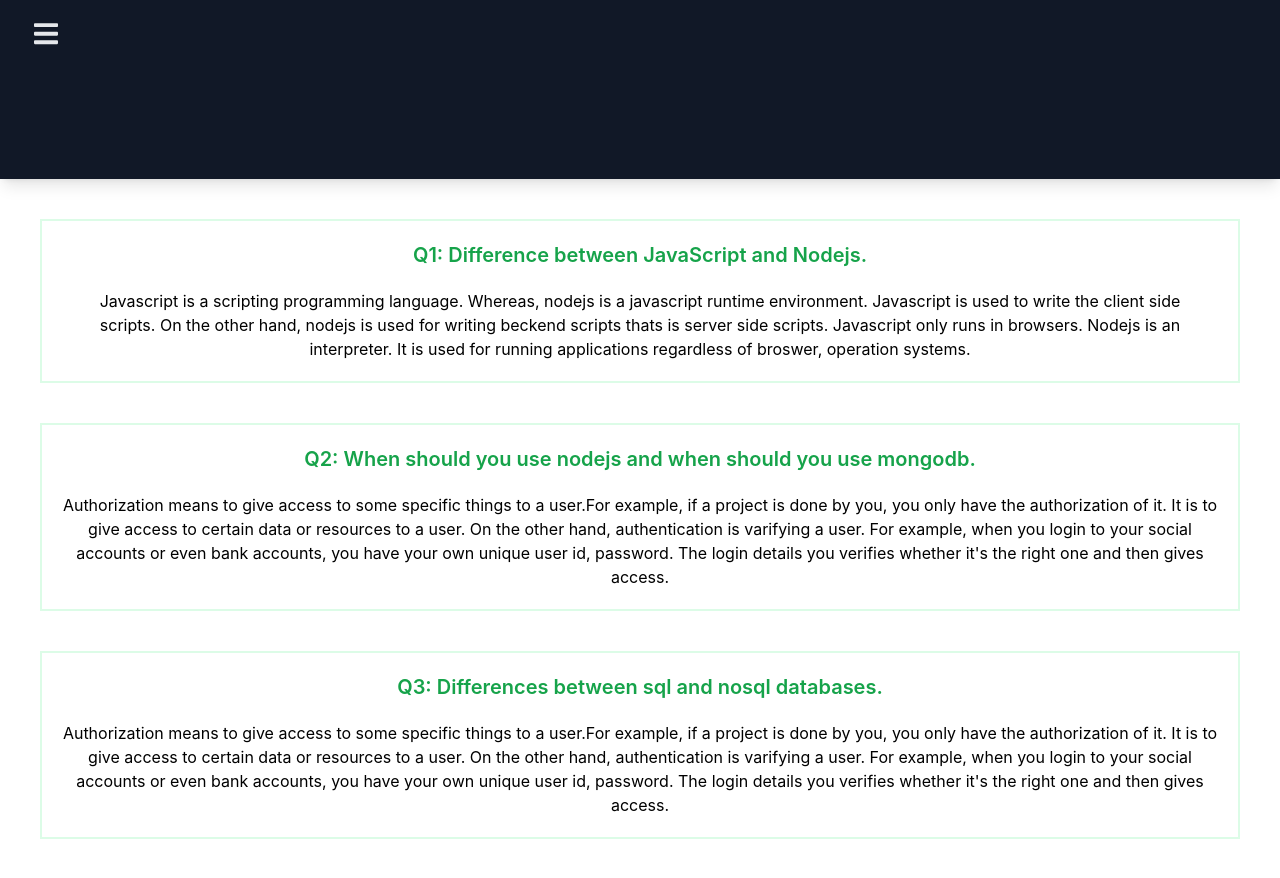
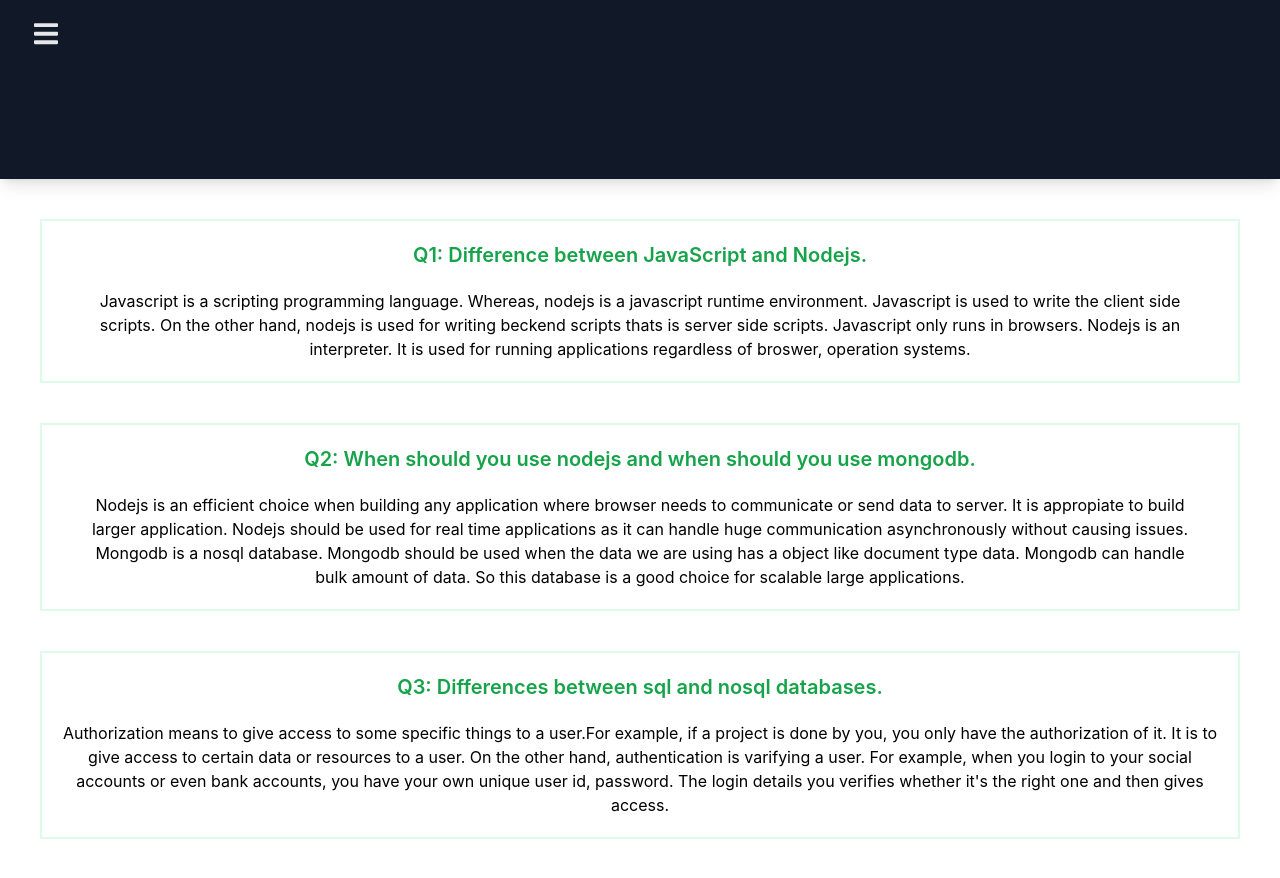
Before and after one commit to SaraAzmin/Grocery-Manegement-Client-Side, a React (Create React App) app: page /blogs in a window 1280 px wide. Built offline with nearby package versions, Linux system fonts and the light colour scheme; no server answers; what tw-elements would draw is missing.

Commit message:
question two answered

```diff
--- a/src/Pages/Blogs/QuestionTwo/QuestionTwo.js
+++ b/src/Pages/Blogs/QuestionTwo/QuestionTwo.js
@@ -4,7 +4,7 @@ const QuestionTwo = () => {
     return (
         <div className='border-2 border-green-100 p-5 m-5 md:m-10'>
             <h4 className='mb-5 text-xl font-semibold text-green-600'> Q2: When should you use nodejs and when should you use mongodb.</h4>
-            <p>Authorization means to give access to some specific things to a user.For example, if a project is done by you, you only have the authorization of it. It is to give access to certain data or resources to a user. On the other hand, authentication is varifying a user. For example, when you login to your social accounts or even bank accounts, you have your own unique user id, password. The login details you verifies whether it's the right one and then gives access.  </p>
+            <p className='px-5'>Nodejs is an efficient choice when building any application where browser needs to communicate or send data to server. It is appropiate to build larger application. Nodejs should be used for real time applications as it can handle huge communication asynchronously without causing issues. Mongodb is a nosql database. Mongodb should be used when the data we are using has a object like document type data. Mongodb can handle bulk amount of data. So this database is a good choice for scalable large applications. </p>
         </div>
     );
 };
--- a/src/Pages/Home/Banner/Banner.js
+++ b/src/Pages/Home/Banner/Banner.js
@@ -16,7 +16,7 @@ const Banner = () => {
                             className="block w-full"
                             alt="Woman with groceries"
                         />
-                        <div className="carousel-caption hidden md:block absolute text-center bg-black lg:mb-48">
+                        <div className="carousel-caption hidden md:block absolute text-center bg-black lg:mb-64">
                             <h5 className="text-xl md:text-2xl lg:text-4xl uppercase text-green-500 font-semibold">A promise for fresh food!</h5>
                         </div>
                     </div>
```
